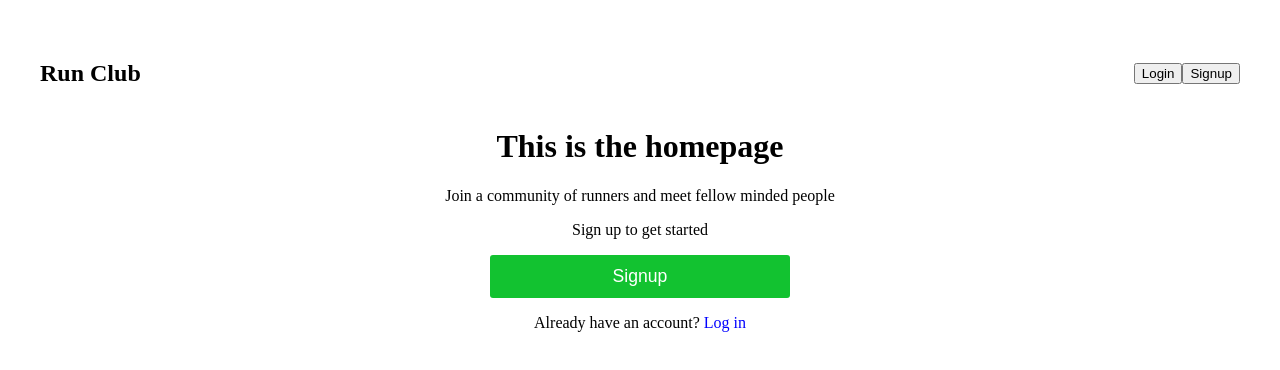
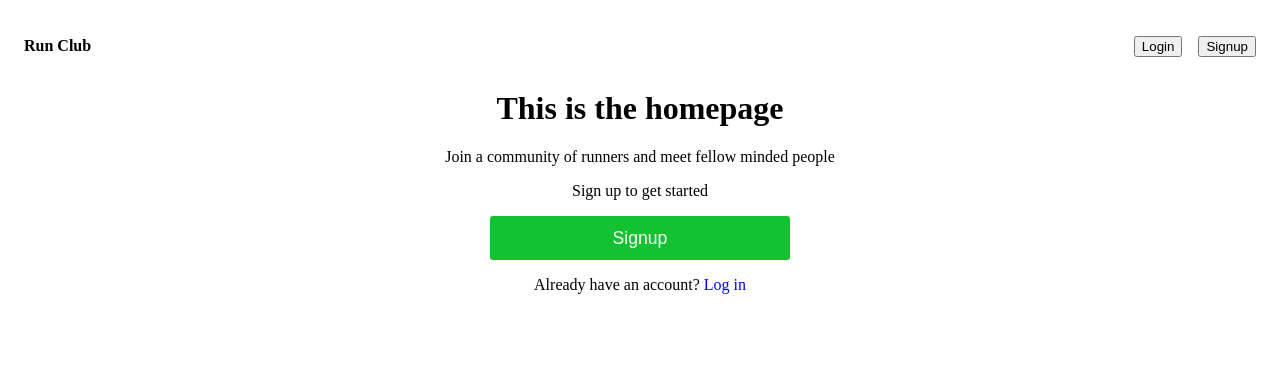
Before and after one commit to Ayoroq/runclub-frontend, a React (Vite) app: page / in a window 1280 px wide. Shown: the top 370 px of the page. Built offline with nearby package versions, Linux system fonts and the light colour scheme; no server answers.

Commit message:
Added some stylings to the navbar

```diff
--- a/src/App.css
+++ b/src/App.css
@@ -1,7 +1,7 @@
 #root {
   max-width: 1280px;
   margin: 0 auto;
-  padding: 2rem;
+  padding: 1rem;
   text-align: center;
 }
 
--- a/src/components/Components.module.css
+++ b/src/components/Components.module.css
@@ -5,3 +5,18 @@
     justify-content: space-between;
     gap: 1rem;
 }
+
+.logo{
+    font-size: 1rem;
+    cursor: pointer;
+}
+
+.navbarRight{
+    display: flex;
+    gap: 1rem;
+    align-items: center;
+}
+
+.logoutButton, .username{
+    cursor: pointer;
+}
--- a/src/components/Navbar.jsx
+++ b/src/components/Navbar.jsx
@@ -1,31 +1,58 @@
-import styles from './Components.module.css'
-import { useNavigate } from 'react-router'
-import {useContext} from 'react'
-import { AuthContext } from '../context/AuthContext'
-
+import styles from "./Components.module.css";
+import { useNavigate } from "react-router";
+import { useContext } from "react";
+import { AuthContext } from "../context/AuthContext";
 
 export default function Navbar() {
-    const { isLoggedIn,loading, logout, user } = useContext(AuthContext);
+  const { isLoggedIn, loading, logout, user } = useContext(AuthContext);
   const navigate = useNavigate();
 
   return (
     <nav className={styles.navbar}>
       <div className={styles.navbarLeft}>
-                <h1 className={styles.logo} onClick={() => navigate('/')}>Run Club</h1>
+        <h1 className={styles.logo} onClick={() => navigate("/")}>
+          Run Club
+        </h1>
       </div>
       <div className={styles.navbarRight}>
         {loading ? null : isLoggedIn ? (
           <>
             <span className={styles.username}>{user.username}</span>
-                        <button className={styles.logoutButton} onClick={logout}>Logout</button>
+            <svg
+              width="25"
+              height="25"
+              viewBox="0 0 48 48"
+              fill="none"
+              xmlns="http://www.w3.org/2000/svg"
+              className={styles.logoutButton}
+              onClick={logout}
+            >
+              <g id="Material Symbols Icon 2">
+                <path
+                  id="Vector"
+                  d="M9 42C8.2 42 7.5 41.7 6.9 41.1C6.3 40.5 6 39.8 6 39V9C6 8.2 6.3 7.5 6.9 6.9C7.5 6.3 8.2 6 9 6H23.95V9H9V39H23.95V42H9ZM33.3 32.75L31.15 30.6L36.25 25.5H18V22.5H36.15L31.05 17.4L33.2 15.25L42 24.05L33.3 32.75Z"
+                  fill="black"
+                />
+              </g>
+            </svg>
           </>
         ) : (
           <>
-                        <button className={styles.loginButton} onClick={() => navigate('/login')}>Login</button>
-                        <button className={styles.signupButton} onClick={() => navigate('/signup')}>Signup</button>
+            <button
+              className={styles.loginButton}
+              onClick={() => navigate("/login")}
+            >
+              Login
+            </button>
+            <button
+              className={styles.signupButton}
+              onClick={() => navigate("/signup")}
+            >
+              Signup
+            </button>
           </>
         )}
       </div>
     </nav>
-    )
+  );
 }
```
Lines whose indentation alone changed are shown as unchanged.
